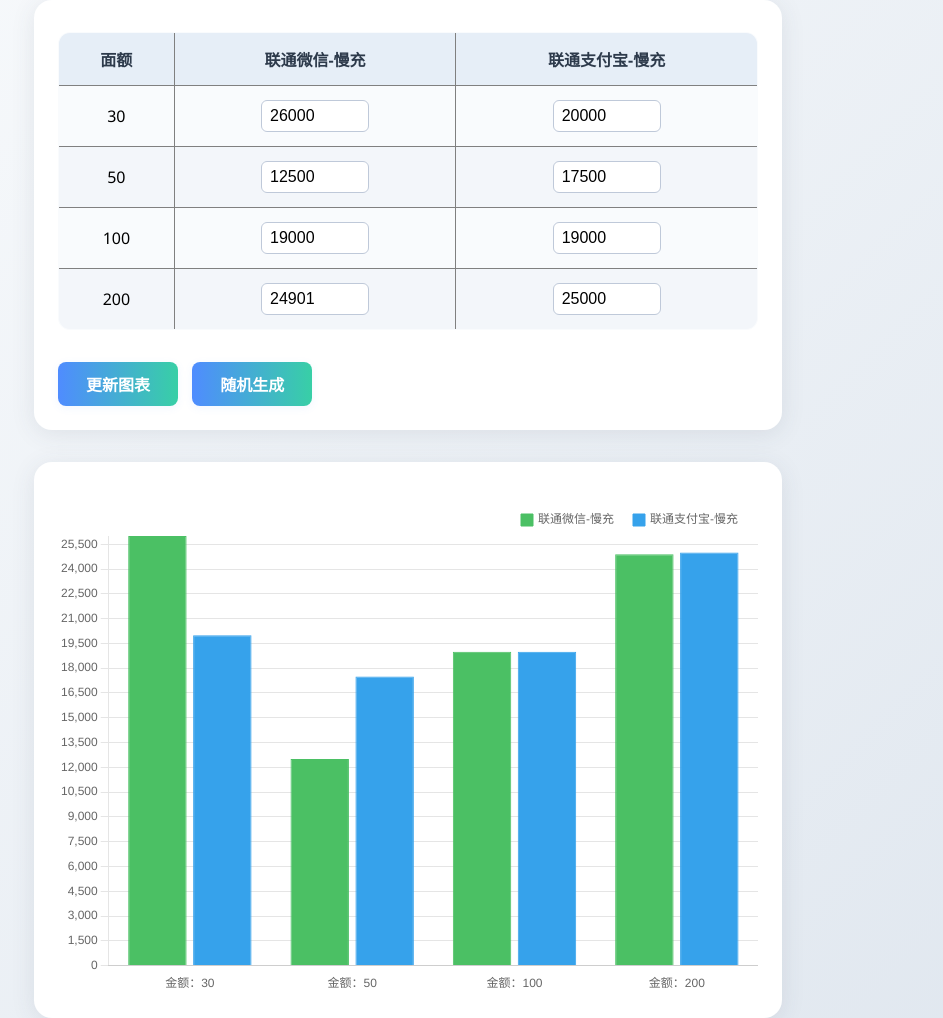
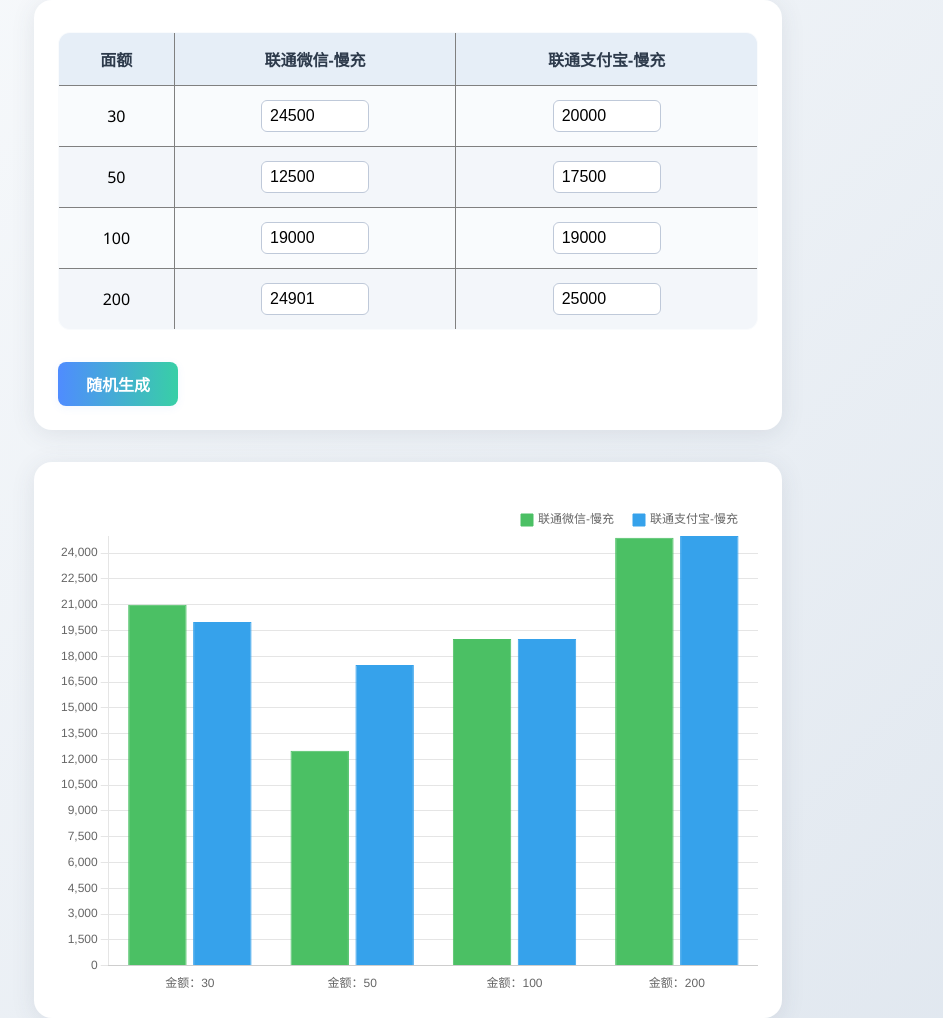
Before and after one commit to pitt2024/kucuntu, a plain HTML site: page index.html in a window 1280 px wide. Shown: the whole page, without its empty margins (232-1175 px from the left). Drawn offline with nearby package versions, Linux system fonts and the light colour scheme.

Commit message:
Update index.html

```diff
--- a/index.html
+++ b/index.html
@@ -141,7 +141,7 @@
             <tbody>
                 <tr>
                     <td>30</td>
-                    <td><input type="number" value="26000" min="2000" max="25000"></td>
+                    <td><input type="number" value="24500" min="2000" max="25000"></td>
                     <td><input type="number" value="20000" min="2000" max="25000"></td>
                 </tr>
                 <tr>
@@ -161,7 +161,6 @@
                 </tr>
             </tbody>
         </table>
-        <button id="update-btn" type="button">更新图表</button>
         <button id="random-btn" type="button">随机生成</button>
     </div>
 
@@ -177,7 +176,7 @@
                 labels: ['金额：30', '金额：50', '金额：100', '金额：200'],
                 datasets: [{
                     label: '联通微信-慢充',
-                    data: [26000, 12500, 19000, 24901],
+                    data: [21000, 12500, 19000, 24901],
                     backgroundColor: 'rgba(75, 192, 100, 1)', // Green color
                     borderColor: 'rgba(75, 192, 100, 1)',
                     borderWidth: 1
@@ -289,8 +288,12 @@
             updateChart();
         }
 
-        document.getElementById('update-btn').addEventListener('click', updateChart);
         document.getElementById('random-btn').addEventListener('click', randomizeInputs);
+
+        // 自动更新图表：监听所有输入框的 input 事件
+        document.querySelectorAll('#input-table input[type="number"]').forEach(input => {
+            input.addEventListener('input', updateChart);
+        });
     </script>
 
 </body>
```
